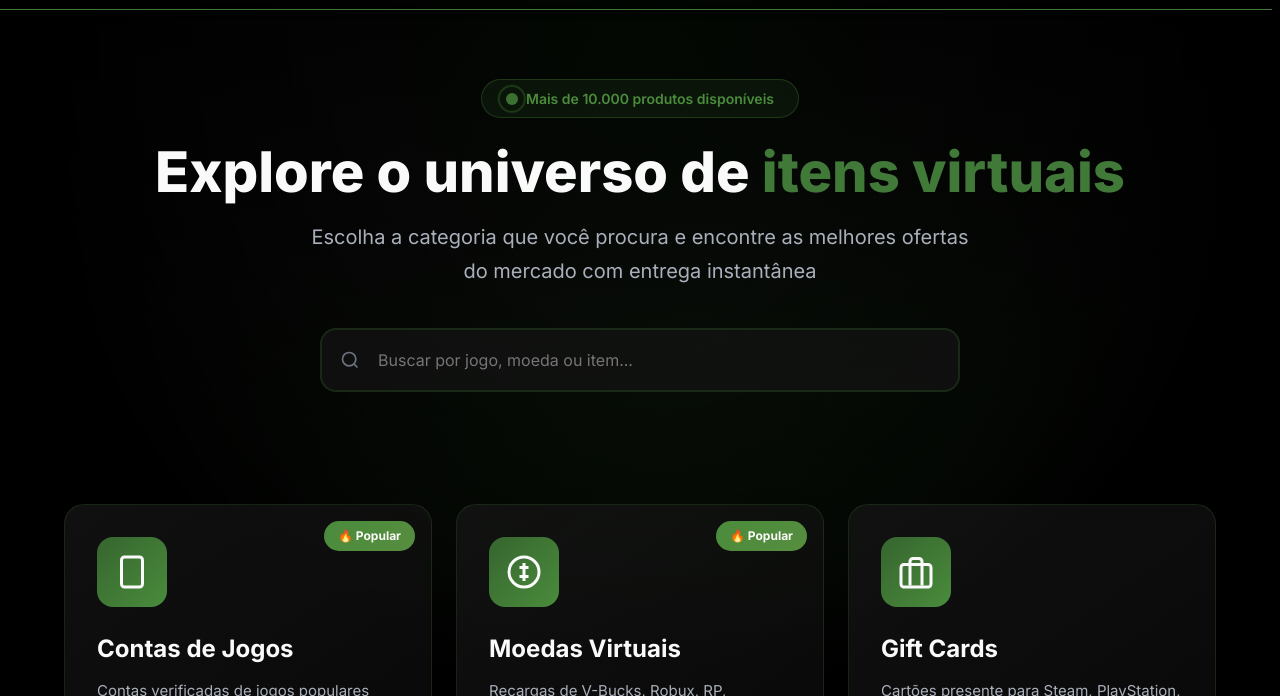
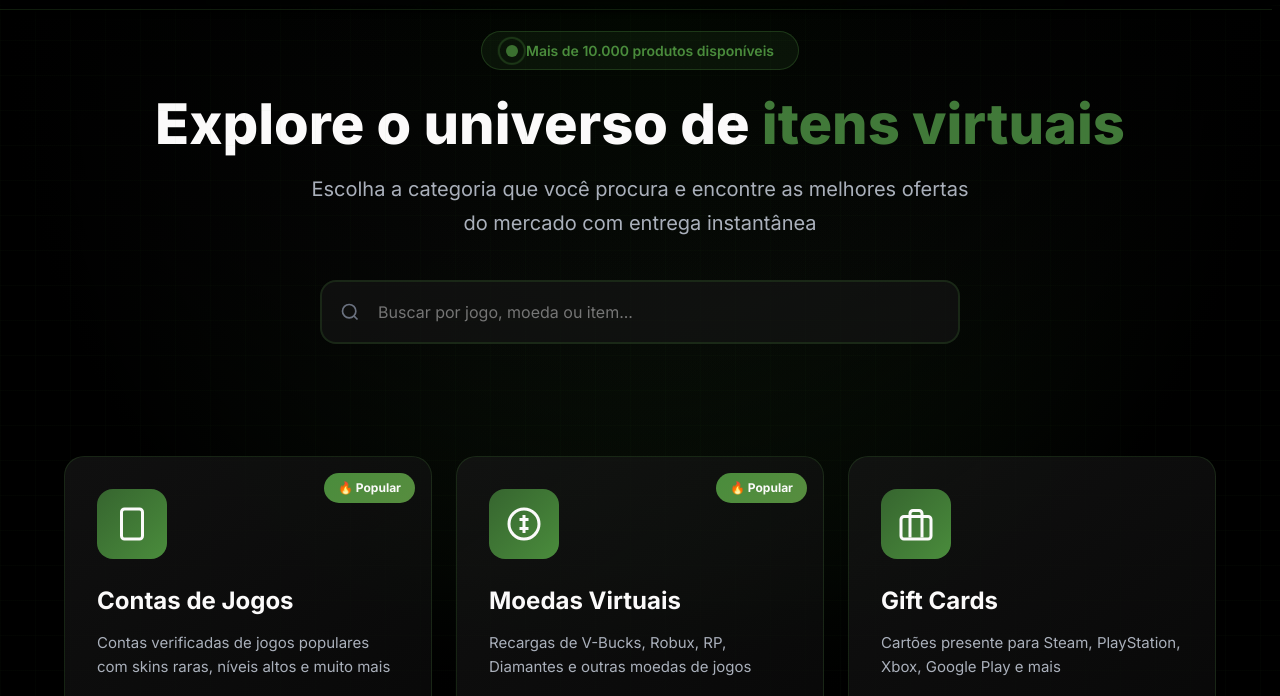
Before and after one commit to mixneverfree/Cosmos, a plain HTML site: page categorias.html in a window 1280 px wide. Shown: the part 65-761 px from the top of the page. Drawn offline with Linux system fonts and the light colour scheme.

Commit message:
Mudanças finalizadas

```diff
--- a/categorias.html
+++ b/categorias.html
@@ -17,15 +17,43 @@
             box-sizing: border-box;
         }
 
-        body {
-            font-family: 'Inter', system-ui, sans-serif;
+        body,
+        html {
             background: radial-gradient(ellipse at 50% 10%, hsla(113, 100%, 25%, .05) 0%, hsla(113, 40%, 15%, .03) 30%, hsl(0, 0%, 0%) 70%),
                 radial-gradient(ellipse at 80% 60%, hsla(113, 80%, 35%, .03) 0%, transparent 50%),
                 linear-gradient(to bottom, hsl(0, 0%, 0%) 0%, hsl(0, 0%, 2%) 40%, hsl(113, 40%, 5%) 80%, hsl(0, 0%, 0%) 100%);
+            color: #fbfafa;
+            font-family: "Inter", sans-serif, system-ui;
+            margin: 0 auto;
+            min-height: 100vh;
             background-attachment: fixed;
-            min-height: 100vh;
-            color: #fbfafa;
-            padding-top: 5rem;
+            overflow-x: hidden;
+            scrollbar-width: thin;
+            scrollbar-color: #4A8C3C #0000;
+        }
+
+        body::before {
+            content: '';
+            background-image: linear-gradient(rgba(74, 140, 60, 0.03) 1px, transparent 1px),
+                linear-gradient(90deg, rgba(74, 140, 60, 0.03) 1px, transparent 1px);
+            background-size: 35px 35px;
+            position: fixed;
+            top: 0;
+            left: 0;
+            right: 0;
+            bottom: 0;
+            pointer-events: none;
+            z-index: 0;
+        }
+
+        body::-webkit-scrollbar {
+            width: 0.5rem;
+            height: 0.5rem;
+        }
+
+        body::-webkit-scrollbar-thumb {
+            background-color: #4A8C3C;
+            border-radius: 0.5rem;
         }
 
         /* HEADER */
@@ -35,7 +63,7 @@
             width: calc(100% - 0.5rem);
             z-index: 9999;
             backdrop-filter: blur(8px);
-            border-bottom: 1px solid #417939;
+            border-bottom: 1px solid rgba(74, 140, 60, 0.2);
             box-shadow: 0 2px 5px rgba(0, 0, 0, 0.9);
             background: rgba(0, 0, 0, 0.2);
             transition: backdrop-filter 0.5s ease-in-out;
@@ -74,7 +102,7 @@
         }
 
         .logo:hover img {
-            transform: scale(1.1);
+            transform: scale(1.05);
         }
 
         .cosmos-txt {
@@ -250,7 +278,7 @@
 
         /* HERO SECTION */
         .hero-section {
-            padding: 4rem 1.5rem 3rem;
+            padding: 6rem 1.5rem 3rem;
             text-align: center;
         }
 
```
Also changed, not shown: index.html (+6 -3 lines), login.html (+14 -1 lines), produto.html (+22 -8 lines), produtos.html (+35 -8 lines).
